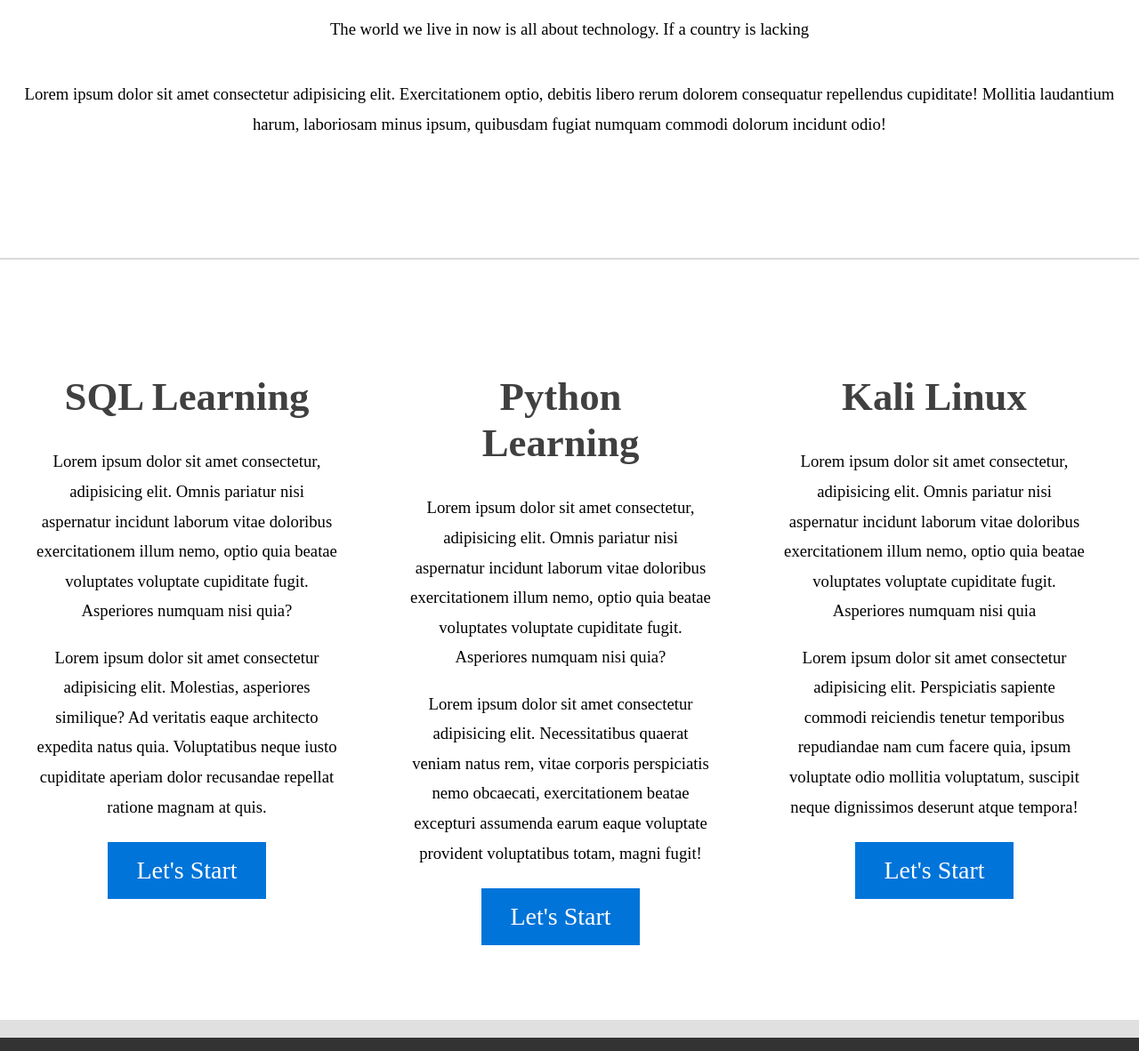
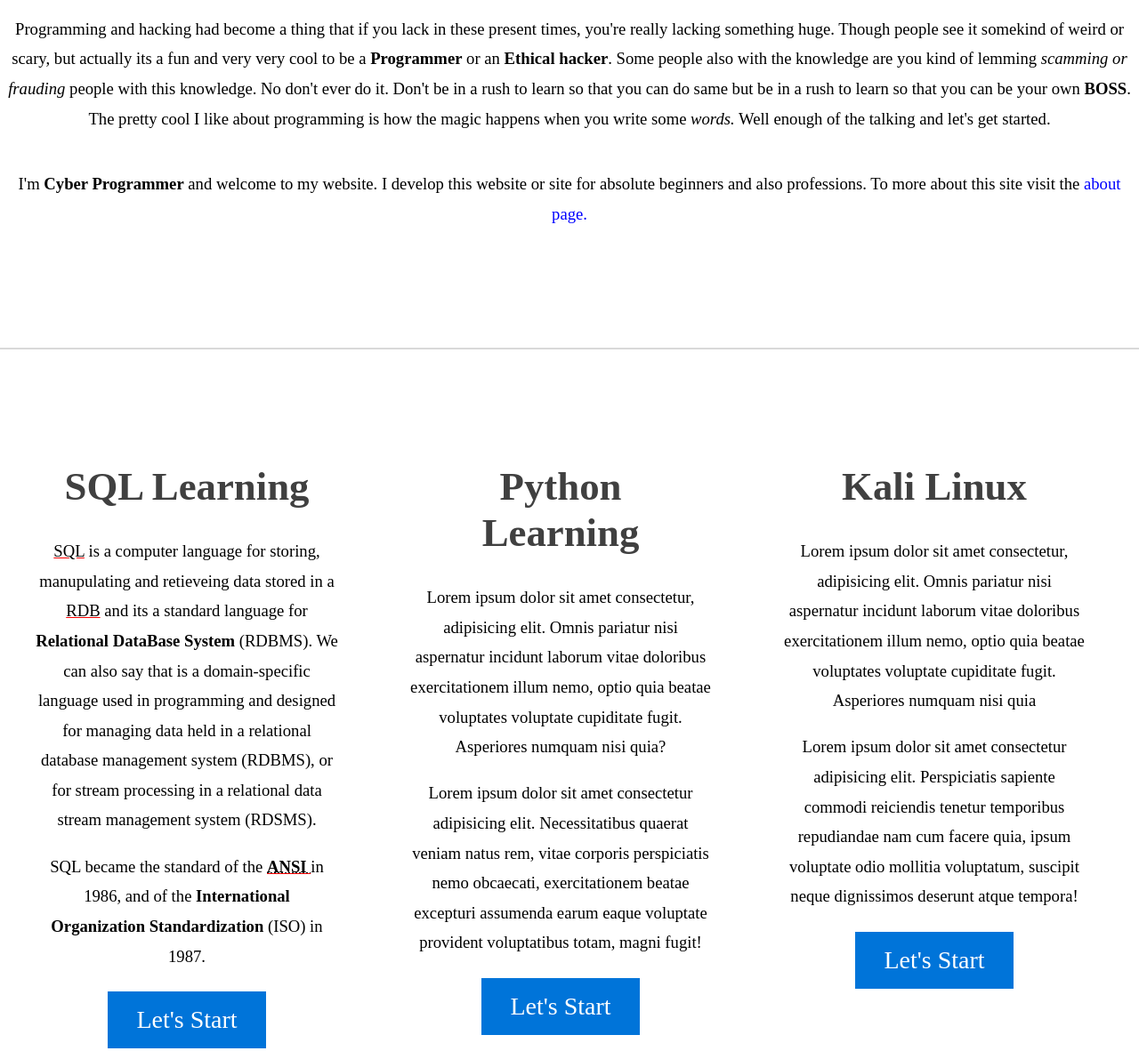
Before and after one commit to quarj0/cyberprogramming-site, a plain HTML site: page index.html in a window 1280 px wide. Shown: the part 300-1482 px from the top of the page at 89% size. Drawn offline with Linux system fonts and the light colour scheme.

Commit message:
modified the signup page and the styles css file

```diff
--- a/index.html
+++ b/index.html
@@ -17,8 +17,10 @@
             </div>
 
         <nav>
+
             <div id="menu">
                 <ul>
+
                     <li class="active"><a href="#">Home</a></li>
                     <li><a href="#about">About</a></li>
                     <li><a href="#contact">Contact</a></li>
@@ -37,14 +39,17 @@
     <h1 class="title">Welcome to CyberPrograms
         <p id="slogan">Be a Programmer. Don't be idle!</p>
     </h1>
-    <p>The world we live in now is all about technology. If a country is lacking </p>
+    <p>Programming and hacking had become a thing that if you lack in these present times, you're really lacking
+        something huge. Though people see it somekind of weird or scary, but actually its a fun and very very cool
+    to be a <strong>Programmer</strong> or an <strong>Ethical hacker</strong>. Some people also with the knowledge are you kind
+of lemming <i>scamming or frauding</i> people with this knowledge.
+No don't ever do it. Don't be in a rush to learn so that you can do same but be in a rush to learn so that you can
+be your own <strong>BOSS</strong>.
+The pretty cool I like about programming is how the magic happens when you write some <em>words.</em>
+Well enough of the talking and let's get started.</p>
         <p>
-            Lorem ipsum dolor sit amet consectetur
-            adipisicing elit. Exercitationem optio,
-            debitis libero rerum dolorem consequatur
-            repellendus cupiditate! Mollitia laudantium harum,
-            laboriosam minus ipsum, quibusdam fugiat numquam
-            commodi dolorum incidunt odio!
+          I'm <strong>Cyber Programmer</strong> and welcome to my website. I develop this website or site for absolute
+          beginners and also professions. To  more about this site visit the <a href="#about" style="text-decoration: none; color:blue;">about page.</a>
         </p>
 </div>
         </section>
@@ -61,16 +66,18 @@
 
             <h2>SQL Learning</h2>
         </div>
-            <p>Lorem ipsum dolor sit amet consectetur,
-                 adipisicing elit. Omnis pariatur nisi
-                 aspernatur incidunt laborum vitae doloribus
-                 exercitationem illum nemo, optio quia beatae
-                 voluptates voluptate cupiditate fugit.
-                Asperiores numquam nisi quia?</p>
-                <p>Lorem ipsum dolor sit amet consectetur
-                    adipisicing elit. Molestias, asperiores
-                    similique? Ad veritatis eaque architecto expedita natus quia. Voluptatibus neque iusto cupiditate aperiam dolor recusandae
-                    repellat ratione magnam at quis.</p>
+            <p><abbr title="Structured Query Language" style="text-decoration: underline;
+                text-decoration-color: red; cursor: pointer;">SQL</abbr> is a computer language for storing, manupulating and retieveing data stored
+                in a <abbr title="Relational DataBase" style="text-decoration: underline;
+                text-decoration-color: red; cursor: pointer;">RDB</abbr> and its a standard language for <strong>Relational DataBase System</strong> (RDBMS).
+We can also say that is a domain-specific language used in programming and designed for managing data held in a relational database management system (RDBMS),
+or for stream processing in a relational data stream management system (RDSMS).
+<!-- source: <a href="en.wikipedia.org/wiki/SQL" style="text-decoration: none;"><cite>wikipedia</cite></a>
+ -->
+
+                <p>SQL became the standard of the <abbr title="American National Standard Institute " ><strong style="text-decoration: underline;
+                    text-decoration-color: red; cursor: pointer; ">ANSI </strong></abbr>in
+                1986, and of the <strong>International Organization Standardization </strong>(ISO) in 1987.</p>
         <a href="#learn" target="_blank" class="button">Let's Start</a>
 
     </div>
--- a/styles.css
+++ b/styles.css
@@ -200,6 +200,7 @@ so that maybe tomorrow I can add more things. */
 ul.contact{
     padding: 2em 0em 0em 0em;
     list-style: none;
+
 }
 ul.contact li{
     display: inline-block;
```
Also changed, not shown: functionality.js (+8 -0 lines), login.html (+2 -2 lines), signup.html (+28 -1 lines).
